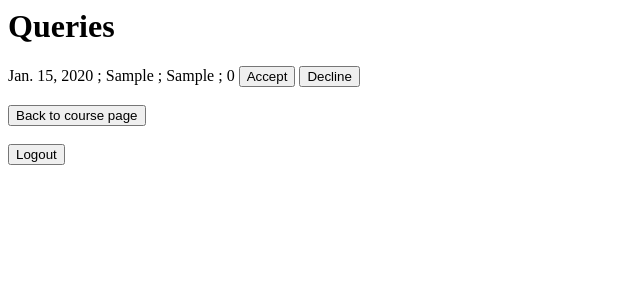
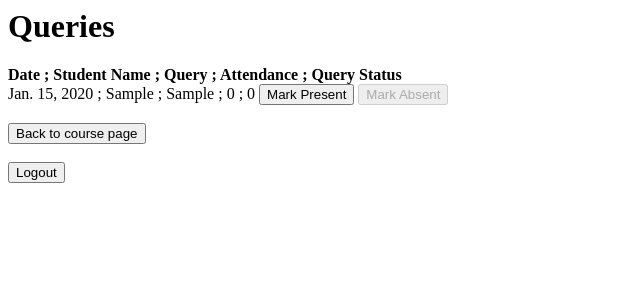
Before and after one commit to srinidhiprabhu96/proxy_softengg17_group9, a Django app: page /prof_queries/1/ in a window 1280 px wide. Shown: the top 300 px of the page, without its empty margins (0-640 px from the left). Run offline with Django 3.2, Linux system fonts and the light colour scheme; a user stored in the database is signed in; tables that the repository leaves empty hold one stand-in row (values such as "Sample post").

Commit message:
Refined queries

```diff
--- a/Proxy/prof_module/templates/prof_queries.html
+++ b/Proxy/prof_module/templates/prof_queries.html
@@ -5,15 +5,16 @@
 <body>
 
     <h1>Queries</h1>
-    {% for q in queries %}
-    <span>{{q.date}} ; {{q.student.first_name}} ; {{q.query}} ; {{q.status}}</span>
+    <span><b>Date ; Student Name ; Query ; Attendance ; Query Status</b></span><br>
+    {% for q,a in list %}
+    <span>{{q.date}} ; {{q.student.first_name}} ; {{q.query}} ; {{a}} ;  {{q.status}} </span>
     <form action="/prof_queries/{{course_id}}/" method="post" style="display:inline;">
       <input type="hidden" name="query" value="{{q.id}} 1" />
-      <input type="submit" {% if q.status == '1' %}disabled{% endif %} value="Accept"/>
+      <input type="submit" {% if a == '1' %}disabled{% endif %} value="Mark Present"/>
     </form>
     <form action="/prof_queries/{{course_id}}/" method="post" style="display:inline;">
-      <input type="hidden" name="query" value="{{q.id}} 2" />
-      <input type="submit" {% if q.status == '2' %}disabled{% endif %} value="Decline"/>
+      <input type="hidden" name="query" value="{{q.id}} 0" />
+      <input type="submit" {% if a == '0' %}disabled{% endif %} value="Mark Absent"/>
     </form>
     <br>
     {% endfor %}
--- a/Proxy/prof_module/views.py
+++ b/Proxy/prof_module/views.py
@@ -75,13 +75,13 @@ def daily_report(request, c_id, y, m, d):
 		cr = Course.objects.filter(course_id=c_id, taught_by=request.user)
 		if not cr.exists():
 			raise Http404("You don't teach the course!")
-		if request.method == 'POST':
-			obj = Attendance.objects.get(id = request.POST.get('id'))
-			if obj.is_present == '0':
-				obj.is_present = '1'
-			else:
-				obj.is_present = '0'
-			obj.save()
+		# if request.method == 'POST':
+		# 	obj = Attendance.objects.get(id = request.POST.get('id'))
+		# 	if obj.is_present == '0':
+		# 		obj.is_present = '1'
+		# 	else:
+		# 		obj.is_present = '0'
+		# 	obj.save()
 		date_str = y+'/'+m+'/'+d
 		# print os.path.join(BASE_DIR, 'media/'+request.user.username+'/'+c_id+'/'+date_str+'/*')
 		l =  glob(os.path.join(BASE_DIR, 'media/'+request.user.username+'/'+c_id+'/'+date_str+'/*'))
@@ -216,12 +216,27 @@ def prof_queries(request, c_id):
 			if request.method == 'POST':
 				res = request.POST.get('query').split()
 				temp_query = Query.objects.get(id= res[0])
-				temp_query.status = res[1]
+				temp_query.status = '1'
 				temp_query.save()
+				try:
+					temp_att = Attendance.objects.get(course_id=c_id,student=temp_query.student,date=temp_query.date)
+				except Exception as e:
+					raise e
+				temp_att.is_present = res[1]
+				temp_att.save()
+
 
 			query_set = Query.objects.filter(course_id=c_id).order_by('-date')
-
-			return render(request, 'prof_queries.html',{'course_id':c_id, 'queries':query_set})
+			print query_set
+			att_set = []
+			for q in query_set:
+				try:
+					att = Attendance.objects.get(course_id=c_id,student=q.student,date=q.date)
+				except Exception as e:
+					raise e
+				att_set.append(att.is_present)
+				print att
+			return render(request, 'prof_queries.html',{'course_id':c_id, 'list':zip(query_set,att_set)})
 		except Exception as e:
 			raise e
 			#raise Http404("You don't teach the course!")
```
Also changed, not shown: Proxy/prof_module/templates/daily_report.html (+5 -3 lines).
